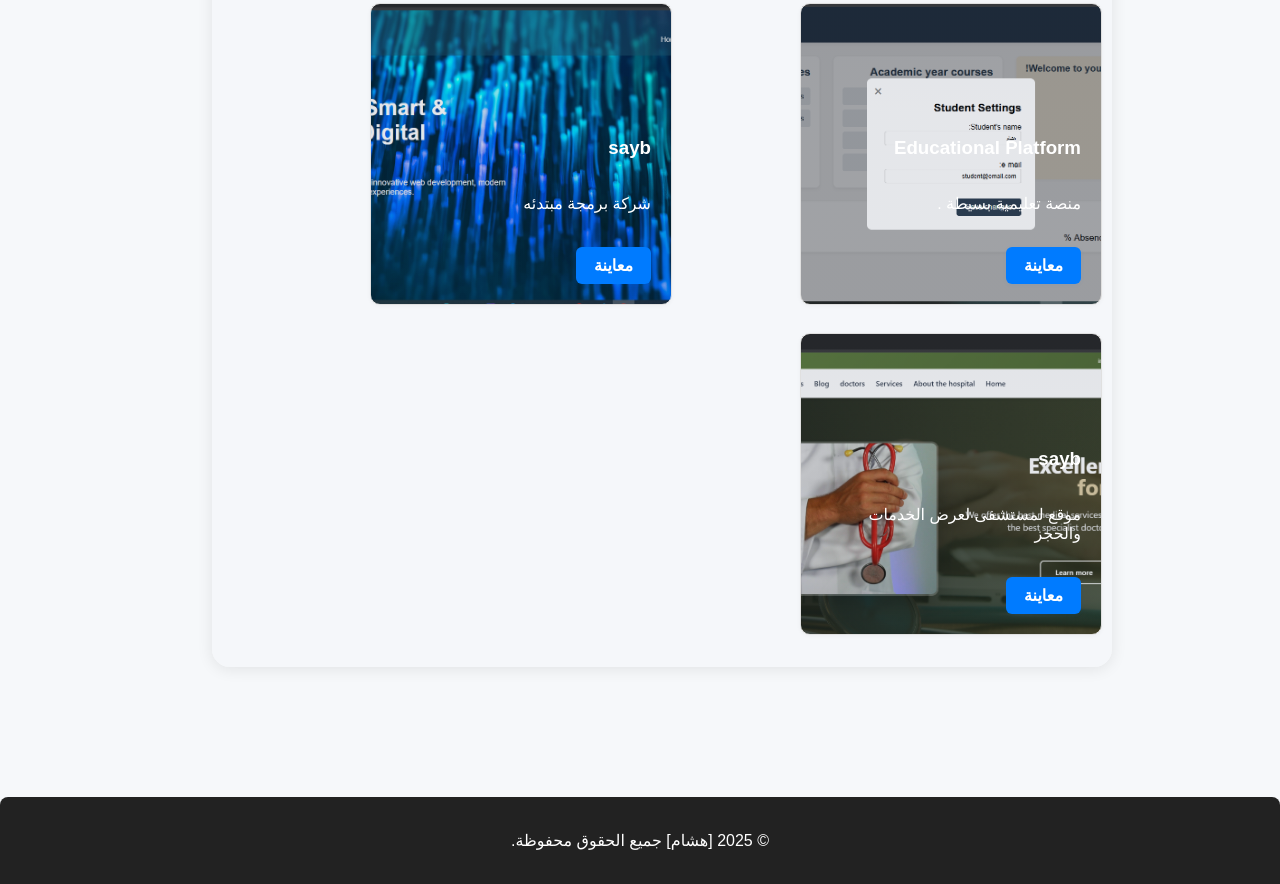
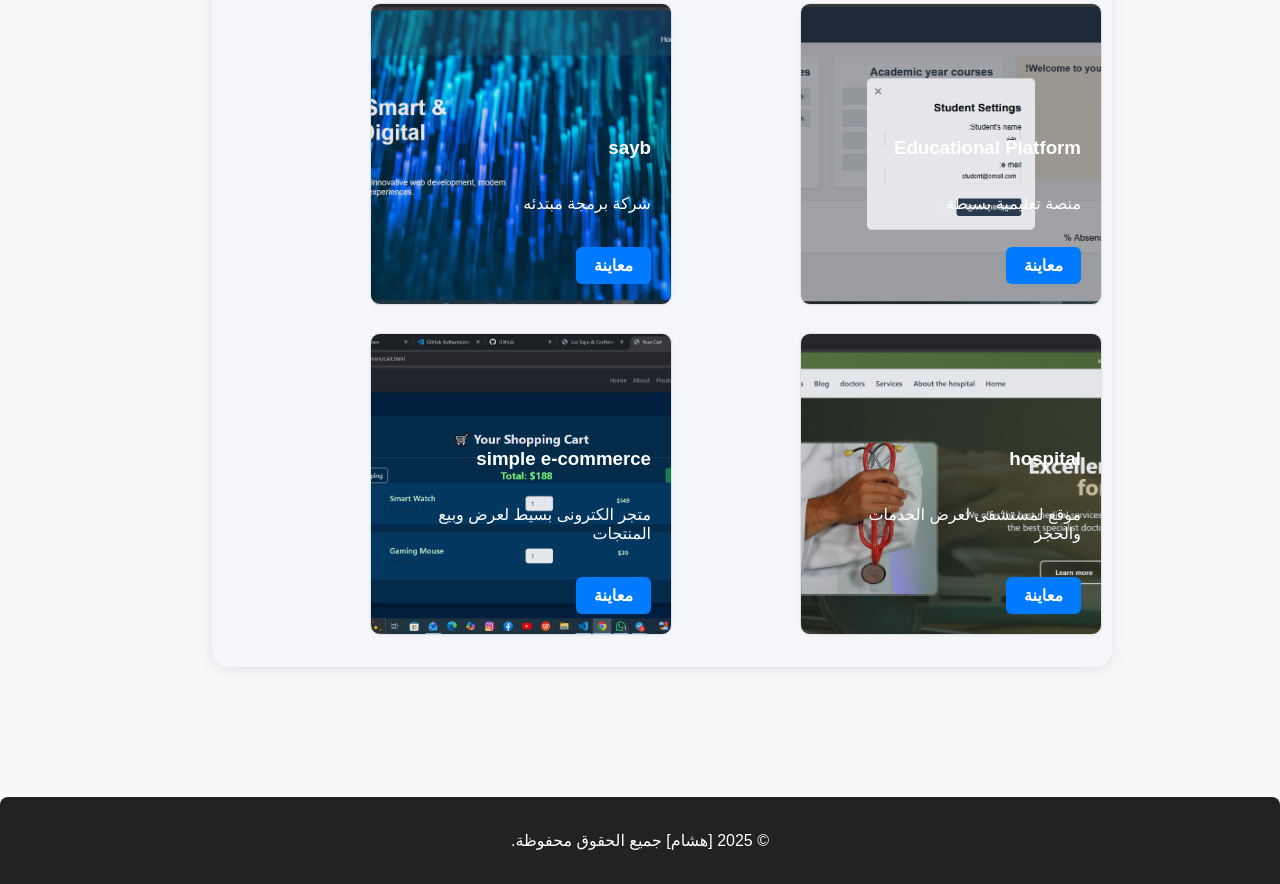
Before and after one commit to heshamfront/portfolio, a plain HTML site: page projects.html in a window 1280 px wide. Shown: the part 1006-1890 px from the top of the page. Drawn offline with Linux system fonts and the light colour scheme.

Commit message:
addition anew project

```diff
--- a/projects.html
+++ b/projects.html
@@ -92,13 +92,29 @@
                     </div>
                 </div>
                 <div class="project-card project7-bg">
-                    <h3>sayb</h3>
+                    <h3>hospital</h3>
                     <p>موقع لمستشفى لعرض الخدمات والحجز</p>
                     <div class="project-actions">
                         <a href="https://clinic-next-vert.vercel.app/" target="_blank" class="btn-demo">معاينة</a>
                         <!-- <a href="https://github.com/heshamfront/site" target="_blank" class="btn-github">الكود على GitHub</a> -->
                     </div>
                 </div>
+                <div class="project-card project8-bg">
+                    <h3>simple e-commerce</h3>
+                    <p>متجر الكترونى بسيط لعرض وبيع المنتجات</p>
+                    <div class="project-actions">
+                        <a href="https://heshamfront.github.io/mini/" target="_blank" class="btn-demo">معاينة</a>
+                        <!-- <a href="https://github.com/heshamfront/site" target="_blank" class="btn-github">الكود على GitHub</a> -->
+                    </div>
+                </div>
+                <!-- <div class="project-card project7-bg">
+                    <h3>sayb</h3>
+                    <p>موقع لمستشفى لعرض الخدمات والحجز</p>
+                    <div class="project-actions">
+                        <a href="https://clinic-next-vert.vercel.app/" target="_blank" class="btn-demo">معاينة</a>
+                        <a href="https://github.com/heshamfront/site" target="_blank" class="btn-github">الكود على GitHub</a>
+                    </div>
+                </div> -->
             </div>
         </section>
     </main>
--- a/style.css
+++ b/style.css
@@ -467,6 +467,9 @@ section {
 .project7-bg {
     background: url('./photos/vercel-one.png') center/cover no-repeat;
 }
+.project8-bg {
+    background: url('./photos/Screenshot\ \(204\).png') center/cover no-repeat;
+}
 
 body.dark-mode .project-card.project1-bg::after,
 body.dark-mode .project-card.project2-bg::after,
```
Also changed, not shown: photos/Screenshot (204).png (added).
